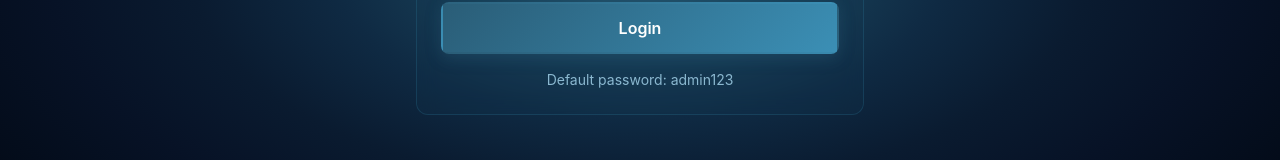
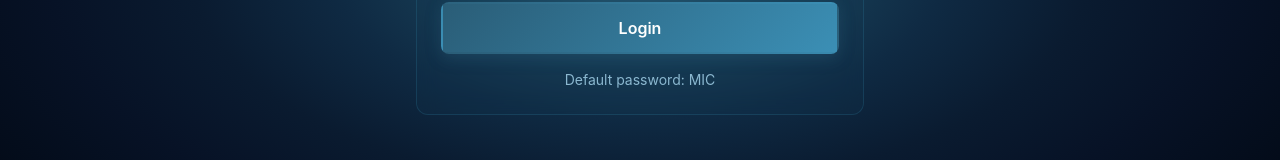
Before and after one commit to echo-anik/echo-anik.github.io, a Next.js app: page /admin in a window 1280 px wide. Shown: the part 431-591 px from the top of the page. Built offline with nearby package versions, Linux system fonts and the light colour scheme.

Commit message:
Update admin password and default display message

```diff
--- a/components/AdminMessages.tsx
+++ b/components/AdminMessages.tsx
@@ -11,7 +11,7 @@ export default function AdminMessages() {
   const [password, setPassword] = useState('')
   const [error, setError] = useState('')
 
-  const ADMIN_PASSWORD = 'admin123' // Change this to your preferred password
+  const ADMIN_PASSWORD = 'Plusmodiumx@1' // Change this to your preferred password
 
   useEffect(() => {
     if (isAuthenticated) {
@@ -87,7 +87,7 @@ export default function AdminMessages() {
             </button>
           </form>
           <p className="text-text-tertiary text-sm text-center mt-4">
-            Default password: admin123
+            Default password: MIC
           </p>
         </div>
       </div>
```
